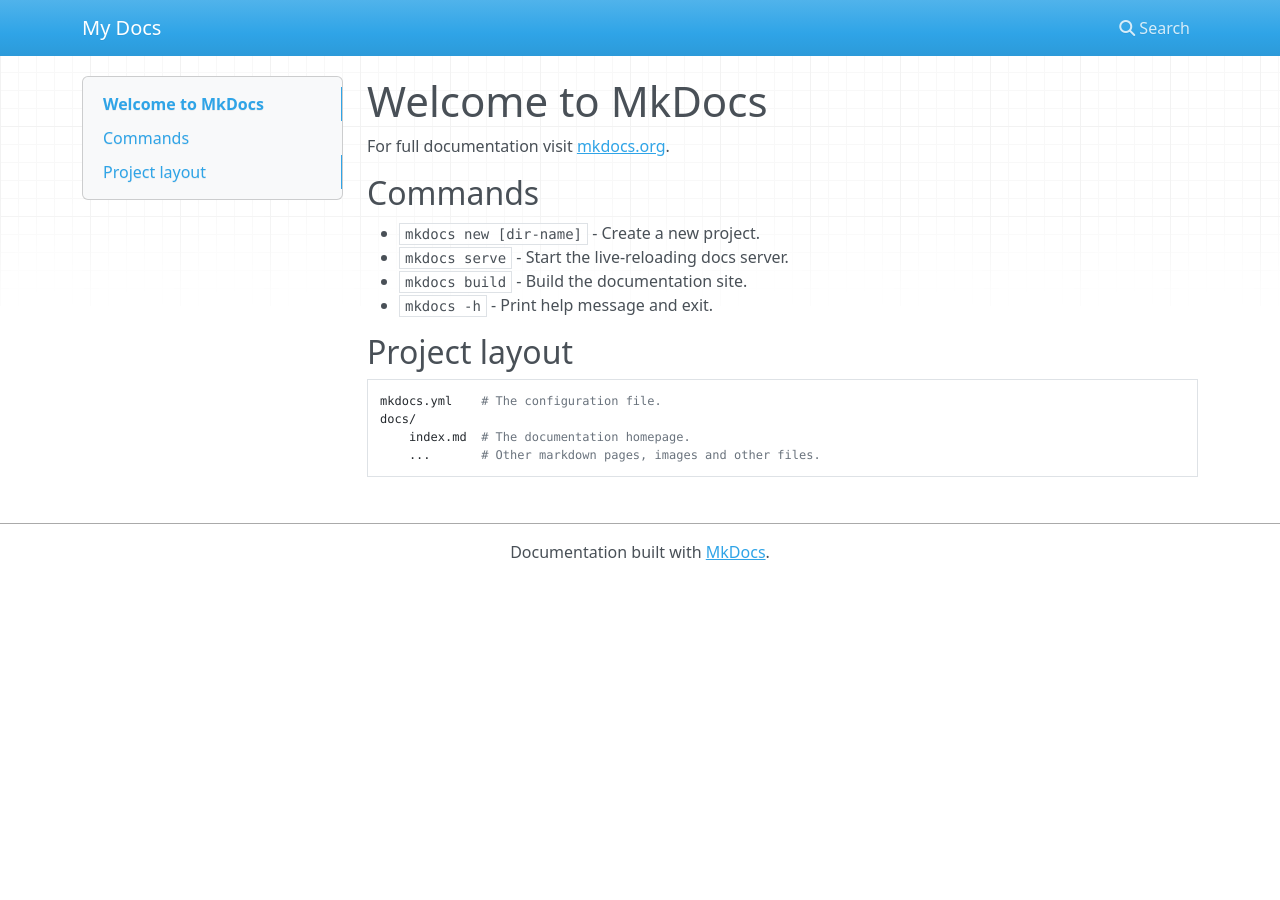
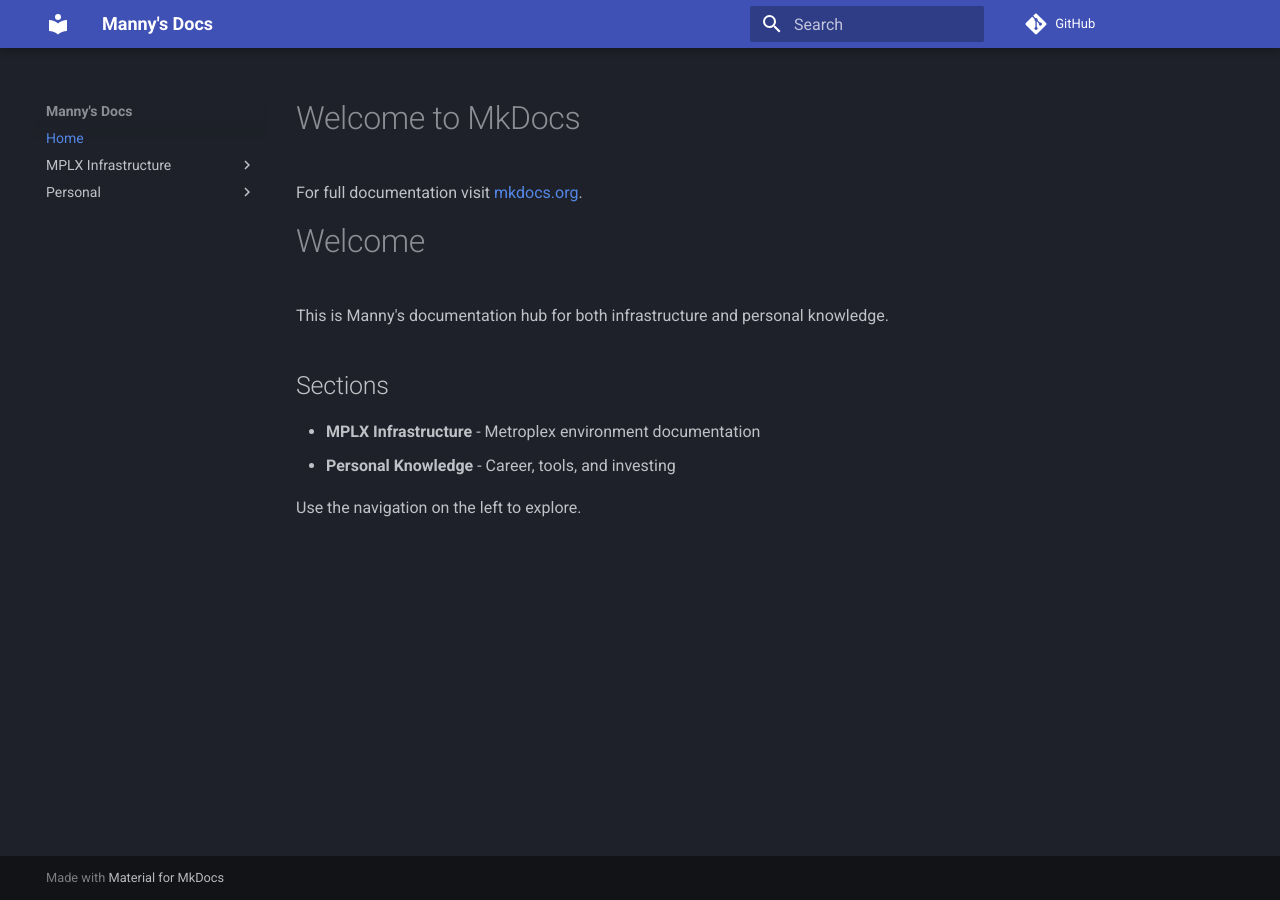
Before and after one commit to mabadirwork/mdocs, an MkDocs documentation site: the page built from docs/index.md, in a window 1280 px wide. Built offline with MkDocs 1.6.1 and Material for MkDocs 9.7.7, drawn with Linux system fonts in a browser that asks for light colours; nearby versions of some CDN libraries; comment, search, counter and statistics services are not loaded.

Commit message:
Updating MKDocs with more info

```diff
--- a/docs/index.md
+++ b/docs/index.md
@@ -2,16 +2,13 @@
 
 For full documentation visit [mkdocs.org](https://www.mkdocs.org).
 
-## Commands
+# Welcome
 
-* `mkdocs new [dir-name]` - Create a new project.
-* `mkdocs serve` - Start the live-reloading docs server.
-* `mkdocs build` - Build the documentation site.
-* `mkdocs -h` - Print help message and exit.
+This is Manny's documentation hub for both infrastructure and personal knowledge.
 
-## Project layout
+## Sections
 
-    mkdocs.yml    # The configuration file.
-    docs/
-        index.md  # The documentation homepage.
-        ...       # Other markdown pages, images and other files.
+- **MPLX Infrastructure** - Metroplex environment documentation
+- **Personal Knowledge** - Career, tools, and investing
+
+Use the navigation on the left to explore.
--- a/mkdocs.yml
+++ b/mkdocs.yml
@@ -1 +1,20 @@
-site_name: My Docs
+site_name: Manny's Docs
+repo_url: https://github.com/mabadirwork/mdocs
+docs_dir: docs
+site_dir: site
+
+theme:
+  name: material
+  palette:
+    scheme: slate
+
+nav:
+  - Home: index.md
+  - MPLX Infrastructure:
+      - Overview: mplx/overview.md
+      - Ansible: mplx/ansible.md
+      - Satellite: mplx/satellite.md
+  - Personal:
+      - Career: personal/career.md
+      - Setup: personal/setup.md
+      - Investing: personal/tools.md
```
Also changed, not shown: docs/MPLX/ansible.md (added, +8 -0 lines), docs/MPLX/overview.md (added, +10 -0 lines), docs/MPLX/satellite.md (added, +3 -0 lines), docs/Personal/career.md (added, +3 -0 lines), docs/Personal/setup.md (added, +3 -0 lines), docs/Personal/tools.md (added, +3 -0 lines).
